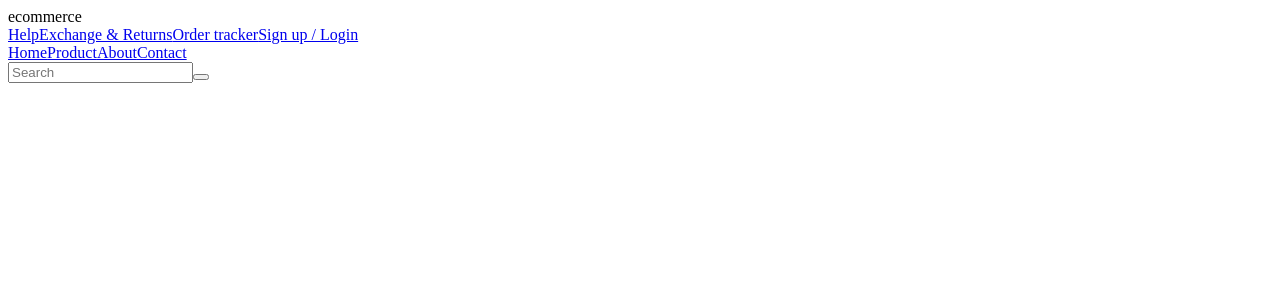
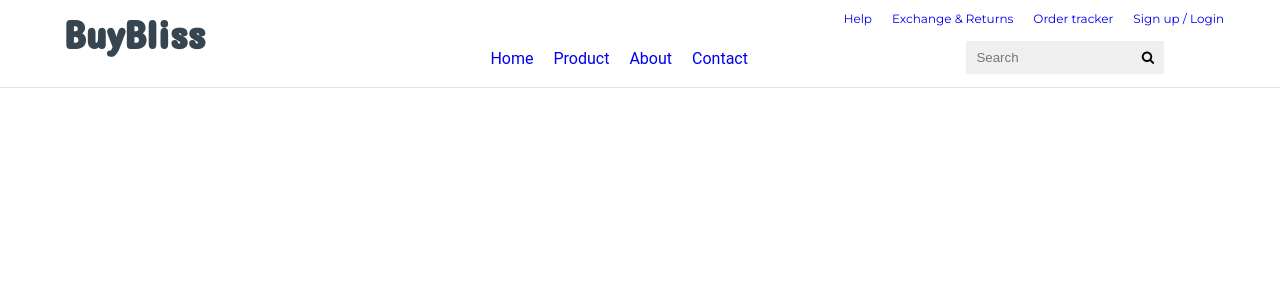
Before and after one commit to sudarshan-raveendranath/Angular-Ecommerce-site, an Angular app: page / in a window 1280 px wide. Shown: the top 300 px of the page. Built offline with nearby package versions, Linux system fonts and the light colour scheme.

Commit message:
Added header component CSS file, updated header component HTML and TypeScript files, added user3.png image to assets, and modified styles.css

```diff
--- /dev/null
+++ b/src/app/header/header.component.css
@@ -0,0 +1,70 @@
+.ecommerce-header{
+    width: 100%;
+    height:11vh;
+    display: flex;
+    flex-wrap: wrap;
+    border-bottom: #E5E4E2 1.5px solid;
+}
+.ecommerce-logo{
+    padding: 1.2vh 8vh;
+    font-size: 40px;
+    font-weight: bold;
+    color: #36454F;
+    font-family: 'Concert One', cursive;
+    width: 20%;
+}
+.ecommerce-header-nav{
+    width: 80%;
+    padding: 1vh 2vh;
+    font-size: 12px;
+}
+.ecommerce-top-bar{
+    width: auto;
+    text-align: right;
+    padding-top: 3px;
+    padding-bottom: 15px;
+    padding-right: 30px;
+}
+.ecommerce-menu{
+    padding-top: 2vh;
+    padding: 1vh 1vh;
+    color: #36454F;
+    font-family: "Roboto", sans-serif;
+    font-weight: normal;
+    font-size: 16px;
+    width: 70%;
+    text-align: center;
+}
+.ecommerce-bottom-bar{
+    display: flex;
+}
+.ecomerce-search-bar{
+    padding: 0 3vh;
+}
+.ecommerce-search-box{
+    width: 170px;
+    height: 33px;
+    border: none;
+    background-color: #efefef;
+    padding: 2px 10px;
+}
+a{
+    text-decoration: none;
+    padding: 0 10px;
+}
+.ecommerce-search-button{
+    width: 33px;
+    height: 33px;
+    border: none;
+    background-color: #efefef;
+    margin-left: -5px;
+}
+.btn{
+    padding: 15px 25px;
+    border: none;
+    margin: 10px 0px;
+}
+.btn-primary{
+    background-color: #28282B;
+    color: white;
+}
--- a/src/app/header/header.component.html
+++ b/src/app/header/header.component.html
@@ -1,10 +1,10 @@
 <div class="ecommerce-header">
     <div class="ecommerce-logo">
         <!-- <img src="assets/images/logo.png" alt="logo"> -->
-        ecommerce
+        BuyBliss
     </div>
     <div class="ecommerce-header-nav">
-    <div class="ecomerce-top-bar">
+    <div class="ecommerce-top-bar">
         <a href="#">Help</a>
         <a href="#">Exchange & Returns</a>
         <a href="#">Order tracker</a>
--- a/src/app/header/header.component.ts
+++ b/src/app/header/header.component.ts
@@ -3,6 +3,7 @@ import { Component } from "@angular/core";
 @Component({
     selector: 'app-header',
     templateUrl: './header.component.html',
+    styleUrls: ['./header.component.css']
 })
 export class HeaderComponent {
 
--- a/src/styles.css
+++ b/src/styles.css
@@ -1 +1,11 @@
-/* You can add global styles to this file, and also import other style files */
+@import url('https://fonts.googleapis.com/css2?family=Montserrat:ital,wght@0,100..900;1,100..900&display=swap');
+@import url('https://fonts.googleapis.com/css2?family=Concert+One&family=Montserrat:ital,wght@0,100..900;1,100..900&display=swap');
+@import url('https://cdnjs.cloudflare.com/ajax/libs/font-awesome/4.6.3/css/font-awesome.min.css');
+*{
+    margin: 0px;
+    padding: 0px;
+    box-sizing: border-box;
+}
+body{
+    font-family: "Montserrat", sans-serif;
+}
```
Also changed, not shown: src/assets/images/user3.png (added).
